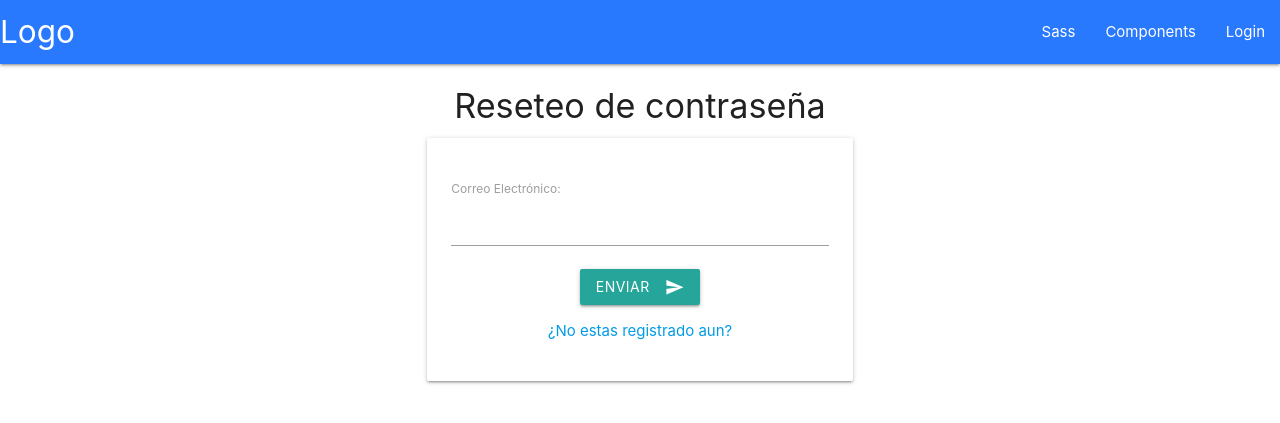
After one commit to nestorjuarezR/bookmarks, a Django app: page /password-reset/ in a window 1280 px wide. The commit adds this page. Shown: the top 423 px of the page. Run offline with Django 4.2, Linux system fonts and the light colour scheme; some libraries are stand-ins or nearby versions.

Commit message:
Se agrega views y urls para restablecer contraseña

```diff
--- a/bookmarks/account/templates/account/index.html
+++ b/bookmarks/account/templates/account/index.html
@@ -19,7 +19,7 @@
     <!-- Barra de navegacion -->
     <nav>
         <div class="nav-wrapper blue accent-3">
-            <a href="#" class="brand-logo">Logo</a>
+            <a href="/" class="brand-logo">Logo</a>
             <ul id="nav-mobile" class="right hide-on-med-and-down">
                 <li><a href="sass.html">Sass</a></li>
                 <li><a href="badges.html">Components</a></li>
--- a/bookmarks/account/templates/account/login.html
+++ b/bookmarks/account/templates/account/login.html
@@ -13,6 +13,7 @@
             <div class="card-panel ">
                 <form action="" method="POST">
                     {% csrf_token %}
+
                     <div class=" input-field l4">
                         <i class="material-icons prefix">account_circle</i>
                         <input type="text" placeholder="Ingrese su Usuario" id="username" class="validate"
@@ -44,6 +45,11 @@
                             <a href="/registro/">¿No estas registrado aun?</a>
                         </div>
                     </div>
+                    <div class="section">
+                        <div class="center-align">
+                            <a href="{% url "password_reset" %}">¿Olvido su contraseña?</a>
+                        </div>
+                    </div>
                 </form>
             </div>
         </div>
--- /dev/null
+++ b/bookmarks/account/templates/account/password_reset_complete.html
@@ -0,0 +1,6 @@
+{% extends "account/index.html" %}
+{% block title %}Reseteo de contraseña{% endblock %}
+{% block content %}
+<p>Tu contraseña se ha restablecido</p>
+<p>Inicio de sesion: <a href="{% url "login" %}">Login</a></p>
+{% endblock %}
--- /dev/null
+++ b/bookmarks/account/templates/account/password_reset_email.html
@@ -0,0 +1,3 @@
+Alguien solicito restablecer la contraseña del correo electronico: {{email}}
+{{ protocol }}://{{ domain }}{% url "password_reset_confirm" uidb64=uid token=token %}
+Tu usuario en caso que lo hayas olvidado: {{ user.get_username }}
--- /dev/null
+++ b/bookmarks/account/templates/account/password_reset_form.html
@@ -0,0 +1,33 @@
+{% extends "account/index.html" %}
+{% block title %}Cambio de contraseña{% endblock %}
+{% block content %}
+
+
+<div class="container ">
+    <div class="row">
+        <div class="col  m10 l6 offset-l3 offset-m1">
+            <div class="l6 center-align">
+                <h4>Reseteo de contraseña</h4>
+            </div>
+
+            <div class="card-panel ">
+                <form action="" method="POST">
+                    {% csrf_token %}
+
+                    {{ form.as_p }}
+                    <div class="center-align">
+                        <button class="btn center-align" type="submit" value="Change"><i
+                                class="material-icons right">send</i>Enviar</button>
+                    </div>
+                    <div class="section">
+                        <div class="center-align">
+                            <a href="/registro/">¿No estas registrado aun?</a>
+                        </div>
+                    </div>
+                </form>
+            </div>
+        </div>
+    </div>
+</div>
+
+{% endblock %}
--- a/bookmarks/account/urls.py
+++ b/bookmarks/account/urls.py
@@ -19,5 +19,19 @@ urlpatterns = [
     #Correcto cambio de contraseña
     path('password-change/done/', auth_views.PasswordChangeDoneView.as_view(
                                                     template_name = "./account/password_change_done.html"),
-                                                    name='password_change_done')
+                                                    name='password_change_done'),
+
+    #Reseteo de contraseña
+    path('password-reset/', auth_views.PasswordResetView.as_view(
+                                                    template_name="./account/password_reset_form.html"),
+                                                    name='password_reset'),
+    path('password-reset/done/', auth_views.PasswordResetDoneView.as_view(
+                                                    template_name ="./account/password_reset_done.html"),
+                                                    name='password_reset_done'),
+    path('password-reset/<uidb64>/<token>/', auth_views.PasswordResetConfirmView.as_view(
+                                                    template_name="./account/password_reset_confirm.html"),
+                                                    name='password_reset_confirm'),
+    path('password-reset/complete/', auth_views.PasswordChangeDoneView.as_view(
+                                                    template_name="./account/password_reset_complete.html"),
+                                                    name='password_reset_complete'),
 ]
```
Also changed, not shown: bookmarks/account/templates/account/password_reset_confirm.html (added, +31 -0 lines), bookmarks/account/templates/account/password_reset_done.html (added, +7 -0 lines), bookmarks/bookmarks/settings.py (+7 -0 lines), bookmarks/db.sqlite3.
